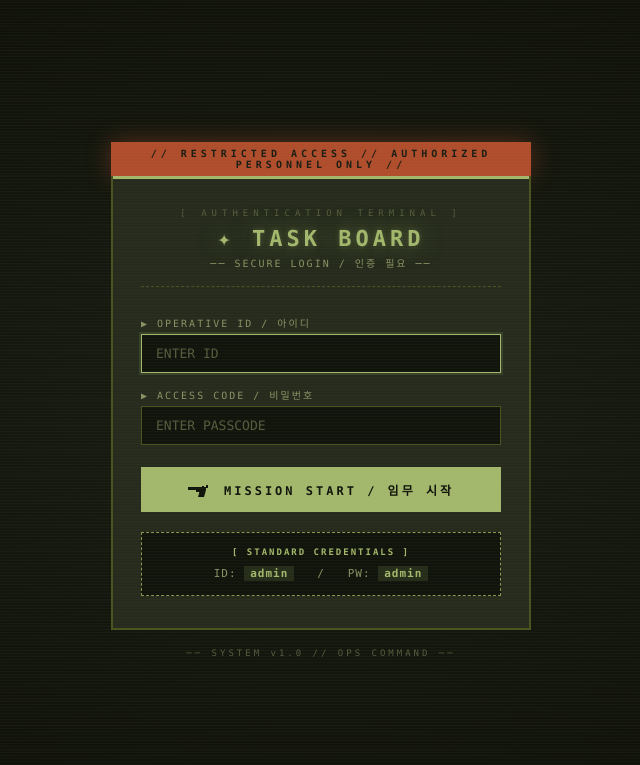
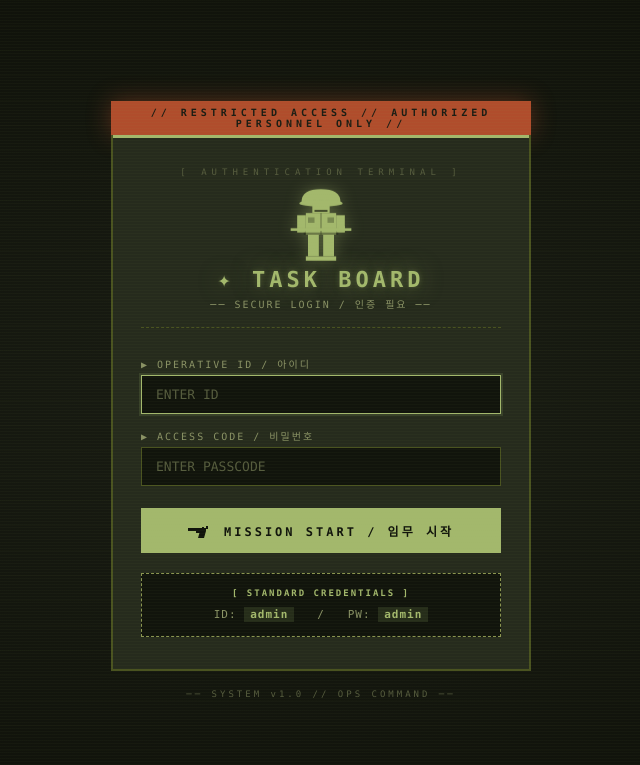
Before and after one commit to yuhwani/FastApi-Todos, a Python web app: template fastapi-app/templates/login.html in a window 1280 px wide. Shown: the top 765 px of the page, without its empty margins (319-959 px from the left). Run offline with Jinja, Linux system fonts and the light colour scheme; the template is opened without the code that fills it, so the values that code supplies are empty.

Commit message:
feat(ui): TASK BOARD 위에 앉아있는 군인 SVG 추가
- 헬멧·전술베스트·소총(무릎 위 가로)·군화까지 갖춘 좌식 자세
- accent 색상 + drop-shadow 글로우
- 3초 후부터 4초 주기로 미세한 호흡(상하 2px) 애니메이션

Co-Authored-By: Claude Opus 4.7 (1M context) <noreply@anthropic.com>

```diff
--- a/fastapi-app/templates/login.html
+++ b/fastapi-app/templates/login.html
@@ -187,6 +187,25 @@
             margin-bottom: 8px;
         }
 
+        /* ── 앉아있는 군인 (TASK BOARD 위) ── */
+        .soldier-wrap {
+            display: flex;
+            justify-content: center;
+            margin-bottom: 4px;
+            margin-top: 4px;
+        }
+
+        .soldier {
+            color: var(--accent);
+            filter: drop-shadow(0 0 8px rgba(163, 184, 108, 0.35));
+            animation: soldierBreath 4s ease-in-out 3s infinite;
+        }
+
+        @keyframes soldierBreath {
+            0%, 100% { transform: translateY(0); }
+            50%      { transform: translateY(-2px); }
+        }
+
         h1 {
             font-size: 22px;
             font-weight: 800;
@@ -363,6 +382,44 @@
 
         <div class="login-card">
             <div class="stencil-top">[ AUTHENTICATION TERMINAL ]</div>
+
+            <!-- 앉아있는 군인 (소총을 무릎 위에 가로로 들고 다리 늘어뜨림) -->
+            <div class="soldier-wrap">
+                <svg class="soldier" width="70" height="78" viewBox="0 0 64 72" fill="currentColor" xmlns="http://www.w3.org/2000/svg" aria-hidden="true">
+                    <!-- 헬멧 상단 -->
+                    <path d="M14 16 Q14 4 32 4 Q50 4 50 16 Z"/>
+                    <!-- 헬멧 챙 -->
+                    <ellipse cx="32" cy="17" rx="20" ry="3"/>
+                    <!-- 얼굴(헬멧 아래로 보이는 부분) -->
+                    <rect x="24" y="19" width="16" height="7"/>
+                    <!-- 헬멧 스트랩 -->
+                    <line x1="26" y1="24" x2="38" y2="24" stroke="#11140c" stroke-width="1.2"/>
+                    <!-- 상체(전술 베스트) -->
+                    <rect x="18" y="26" width="28" height="20"/>
+                    <!-- 베스트 중앙 라인 -->
+                    <line x1="32" y1="26" x2="32" y2="46" stroke="#11140c" stroke-width="0.8" opacity="0.5"/>
+                    <!-- 가슴 포켓 -->
+                    <rect x="20" y="30" width="6" height="5" fill="#11140c" opacity="0.3"/>
+                    <rect x="38" y="30" width="6" height="5" fill="#11140c" opacity="0.3"/>
+                    <!-- 왼팔 -->
+                    <rect x="10" y="28" width="8" height="16"/>
+                    <!-- 오른팔 -->
+                    <rect x="46" y="28" width="8" height="16"/>
+                    <!-- 소총 (무릎 위에 가로로) -->
+                    <rect x="4" y="40" width="56" height="2.5"/>
+                    <rect x="48" y="38" width="6" height="5"/>
+                    <rect x="28" y="36" width="2" height="4"/>
+                    <!-- 벨트 -->
+                    <rect x="16" y="44" width="32" height="2" fill="#11140c" opacity="0.4"/>
+                    <!-- 양다리(아래로 늘어진 상태) -->
+                    <rect x="20" y="46" width="10" height="20"/>
+                    <rect x="34" y="46" width="10" height="20"/>
+                    <!-- 군화 -->
+                    <rect x="18" y="66" width="14" height="4"/>
+                    <rect x="32" y="66" width="14" height="4"/>
+                </svg>
+            </div>
+
             <h1>✦ TASK BOARD</h1>
             <div class="subtitle">SECURE LOGIN / 인증 필요</div>
 
```
